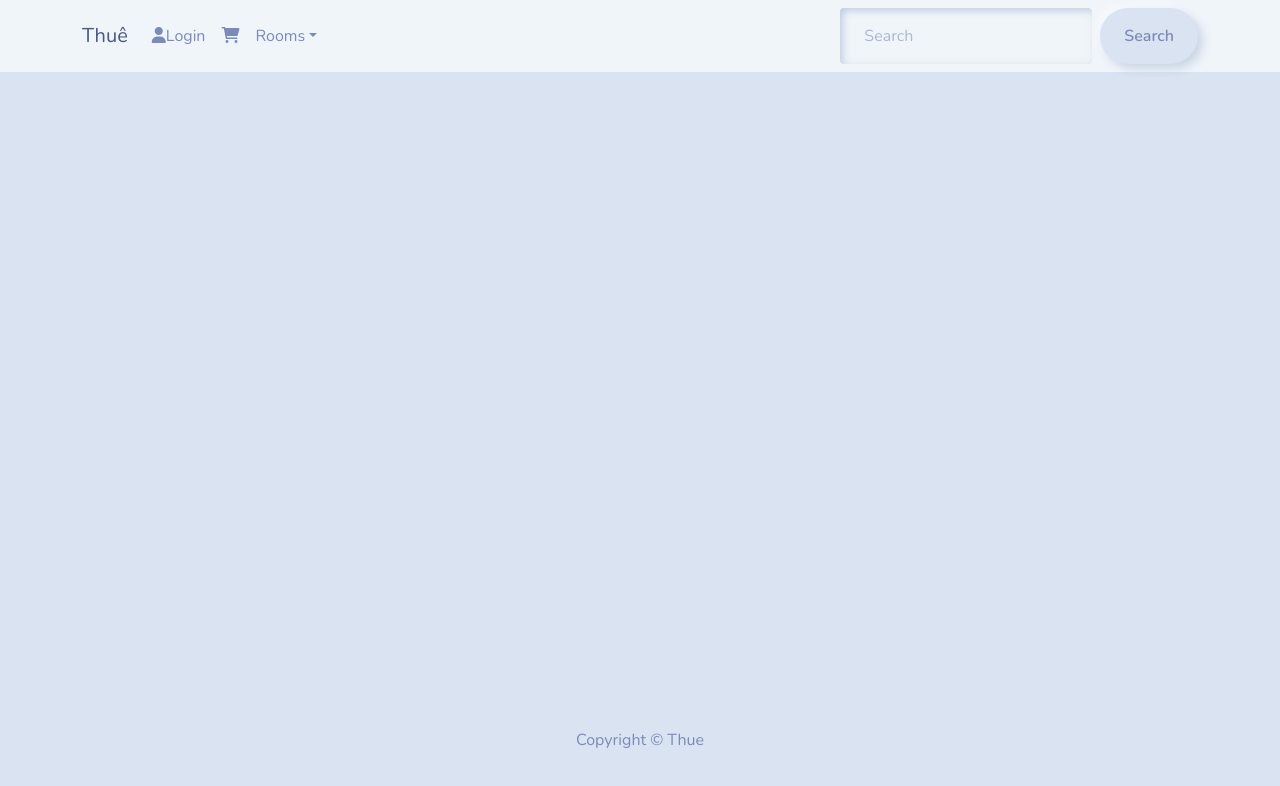
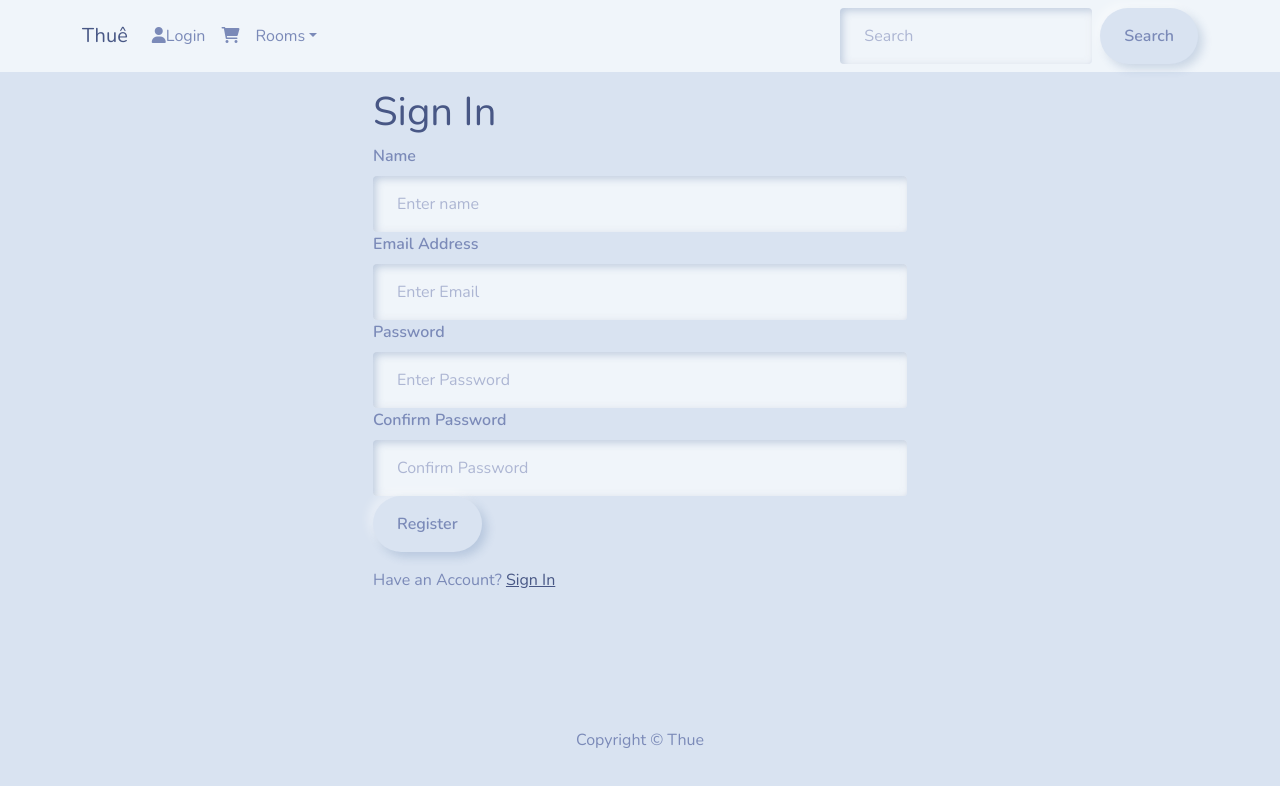
Before and after one commit to hongb918/thue-frontend, a React (Create React App) app: page /register in a window 1280 px wide. Shown: the top 786 px of the page. Built offline with nearby package versions, Linux system fonts and the light colour scheme.

Commit message:
Register page complete

```diff
--- a/src/App.js
+++ b/src/App.js
@@ -8,6 +8,7 @@ import ProductPage from './pages/ProductPage'
 import HomePage from './pages/HomePage'
 import CartPage from './pages/CartPage'
 import LoginPage from './pages/LoginPage'
+import RegisterPage from './pages/RegisterPage'
 
 function App() {
   return (
@@ -18,6 +19,7 @@ function App() {
           <Routes>
             <Route exact path='/' element={<HomePage />} />
             <Route exact path='/login' element={< LoginPage />} />
+            <Route exact path='/register' element={< RegisterPage />} />
             <Route exact path='/cart' element={< CartPage />} />
             <Route exact path='/products/:id' element={< ProductPage />} />
             <Route exact path='/cart/:productId' element={< CartPage />} />
--- a/src/pages/RegisterPage.js
+++ b/src/pages/RegisterPage.js
@@ -18,6 +18,18 @@ function RegisterPage() {
     const dispatch = useDispatch()
     const navigate = useNavigate()
 
+    const redirect = location.search ? location.search.split('=')[1] : '/'
+
+    const userRegister = useSelector(state => state.userRegister)
+    const { error, loading, userInfo } = userRegister
+
+
+    useEffect(() => {
+        if (userInfo) {
+            navigate(redirect)
+        }
+    }, [navigate, userInfo, redirect])
+
     const submitHandler = (e) => {
         e.preventDefault()
 
@@ -30,7 +42,77 @@ function RegisterPage() {
     }
 
     return (
-        <div>RegisterPage</div>
+        <FormContainer>
+            <h1>Sign In</h1>
+            {message && <Message variant='danger'>{message}</Message>}
+            {error && <Message variant='danger'>{error}</Message>}
+            {loading && <Loader />}
+            <Form onSubmit={submitHandler}>
+
+                <Form.Group controlId='name'>
+                    <Form.Label>Name</Form.Label>
+                    <Form.Control
+                        required
+                        type='name'
+                        placeholder='Enter name'
+                        value={name}
+                        onChange={(e) => setName(e.target.value)}
+                    >
+                    </Form.Control>
+                </Form.Group>
+
+                <Form.Group controlId='email'>
+                    <Form.Label>Email Address</Form.Label>
+                    <Form.Control
+                        required
+                        type='email'
+                        placeholder='Enter Email'
+                        value={email}
+                        onChange={(e) => setEmail(e.target.value)}
+                    >
+                    </Form.Control>
+                </Form.Group>
+
+                <Form.Group controlId='password'>
+                    <Form.Label>Password</Form.Label>
+                    <Form.Control
+                        required
+                        type='password'
+                        placeholder='Enter Password'
+                        value={password}
+                        onChange={(e) => setPassword(e.target.value)}
+                    >
+                    </Form.Control>
+                </Form.Group>
+
+                <Form.Group controlId='passwordConfirm'>
+                    <Form.Label>Confirm Password</Form.Label>
+                    <Form.Control
+                        required
+                        type='password'
+                        placeholder='Confirm Password'
+                        value={confirmPassword}
+                        onChange={(e) => setConfirmPassword(e.target.value)}
+                    >
+                    </Form.Control>
+                </Form.Group>
+
+                <Button type='submit' variant='primary'>
+                    Register
+                </Button>
+            </Form>
+
+            <Row className='py-3'>
+                <Col>
+                    Have an Account? <Link
+                        to={redirect ? `/login?redirect=${redirect}` : '/login'}>
+                        Sign In
+                    </Link>
+                </Col>
+            </Row>
+
+
+        </FormContainer>
     )
 }
 
```
